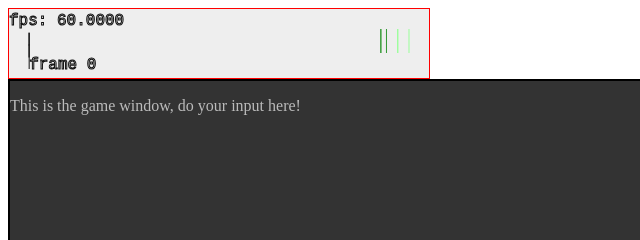
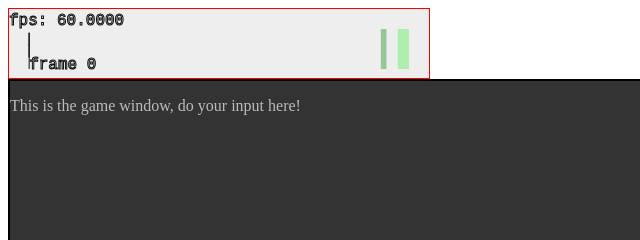
Before and after one commit to daikiba/daikiba.github.io, a plain HTML site: page index.html in a window 1280 px wide. Shown: the top 240 px of the page, 0-640 px from the left. Drawn offline with Linux system fonts and the light colour scheme.

Commit message:
Walk and block timers separated. Progress bar graphic improvements.

```diff
--- a/index.html
+++ b/index.html
@@ -50,8 +50,8 @@ let COLOR_LINE = "#111"
 let COLOR_BLOCKBAR = "#99f"
 let COLOR_OKBAR = "#9f9"
 let COLOR_NOKBAR = "#f99"
-let COLOR_TARGETLINE_BLOCK = "#393"
-let COLOR_TARGETLINE_WALK = "#9f9"
+let COLOR_TARGETLINE_BLOCK = "#33993377"
+let COLOR_TARGETLINE_WALK = "#66ee6677"
 
 let FPS = 60.0
 let BLOCK_FRAME_LOWER = 125 // Must hit animation AFTER frame 125 but before frame 127
@@ -77,11 +77,13 @@ let blockHeld = false
 let blockDownStart = 0
 let blockDownEnd = 1
 let blockTotalHeld = 0
+let blockOk = false
 let walkHeld = false
 let walkDownStart = 0
 let walkDownEnd = 1
 let walkOffsetMs = 0
 let walkTotalHeld = 0
+let walkOk = false
 
 function blockDown() {
   if (!blockHeld) {
@@ -94,6 +96,7 @@ function blockDown() {
     blockDownStart = performance.now()
     blockDownEnd = 1
     blockTotalHeld = 0
+    gameareaDebug.innerHTML = ""
   }
 }
 
@@ -102,7 +105,7 @@ function blockUp() {
     blockHeld = false
     blockDownEnd = performance.now()
     blockTotalHeld = blockDownEnd - blockDownStart;
-    console.log("Block held for " + parseFloat(blockTotalHeld).toFixed(2) + " ms (" + parseFloat(blockTotalHeld / FRAME_MS).toFixed(2) + " frames)")
+    //console.log("Block held for " + parseFloat(blockTotalHeld).toFixed(2) + " ms (" + parseFloat(blockTotalHeld / FRAME_MS).toFixed(2) + " frames)")
   }
 }
 
@@ -126,7 +129,10 @@ function walkUp() {
     walkHeld = false
     walkDownEnd = performance.now()
     walkTotalHeld = walkDownEnd - walkDownStart;
-    console.log("Walk held for " + parseFloat(walkTotalHeld).toFixed(2) + " ms (" + parseFloat(walkTotalHeld / FRAME_MS).toFixed(2) + " frames)")
+    //console.log("Walk held for " + parseFloat(walkTotalHeld).toFixed(2) + " ms (" + parseFloat(walkTotalHeld / FRAME_MS).toFixed(2) + " frames)")
+
+    let debugText = "Block: " + (blockOk ? "OK" : "FAIL") + "<br />Walk: " + (walkOk ? "OK" : "FAIL")
+    gameareaDebug.innerHTML = debugText
   }
 }
 
@@ -283,6 +289,9 @@ function drawZipBar(timeNow) {
   if (blockHeld) {
     blockTime = timeNow - blockDownStart
   }
+
+  blockOk = blockTime >= BLOCK_FRAME_LOWER_MS && blockTime <= BLOCK_FRAME_UPPER_MS
+
   currentTime = blockTime
   let blockLength = Math.min(blockTime * ZIP_BAR_STEP, WIDTH - BAR_MARGIN)
   // Draw block down color
@@ -300,8 +309,11 @@ function drawZipBar(timeNow) {
   if (walkDownStart > 0) {
     currentTime = walkTime + walkOffsetMs
   }
+
+  walkOk = walkTime >= WALK_FRAME_LOWER_MS && walkTime <= WALK_FRAME_UPPER_MS
+
   // Draw walk down color
-  if (walkTime > MIN_TOTAL_MS && walkTime < MAX_TOTAL_MS - walkOffsetMs) {
+  if (walkOk && blockOk) {
     // Green if good
     ctx.fillStyle = COLOR_OKBAR
   } else {
@@ -311,25 +323,13 @@ function drawZipBar(timeNow) {
   ctx.fillRect(walkOffset, BAR_HEIGHT, walkLength, BAR_HEIGHT)
   ctx.strokeRect(walkOffset, BAR_HEIGHT, walkLength, BAR_HEIGHT)
 
-  // Draw target lines
+  // Draw target areas
   ctx.save()
-  ctx.strokeStyle = COLOR_TARGETLINE_BLOCK
-  ctx.beginPath()
-  ctx.moveTo(BLOCK_FRAME_LOWER_MS*ZIP_BAR_STEP, -FONT_SIZE * 0.25)
-  ctx.lineTo(BLOCK_FRAME_LOWER_MS*ZIP_BAR_STEP, FONT_SIZE * 1.25)
-  ctx.stroke()
-  ctx.moveTo(BLOCK_FRAME_UPPER_MS*ZIP_BAR_STEP, -FONT_SIZE * 0.25)
-  ctx.lineTo(BLOCK_FRAME_UPPER_MS*ZIP_BAR_STEP, FONT_SIZE * 1.25)
-  ctx.stroke()
+  ctx.fillStyle = COLOR_TARGETLINE_BLOCK
+  ctx.fillRect(BLOCK_FRAME_LOWER_MS*ZIP_BAR_STEP, -FONT_SIZE * 0.25, (BLOCK_FRAME_UPPER_MS-BLOCK_FRAME_LOWER_MS)*ZIP_BAR_STEP, FONT_SIZE * 2.5)
 
-  ctx.strokeStyle = COLOR_TARGETLINE_WALK
-  ctx.beginPath()
-  ctx.moveTo(MIN_TOTAL_MS*ZIP_BAR_STEP, -FONT_SIZE * 0.25)
-  ctx.lineTo(MIN_TOTAL_MS*ZIP_BAR_STEP, FONT_SIZE * 1.25)
-  ctx.stroke()
-  ctx.moveTo(MAX_TOTAL_MS*ZIP_BAR_STEP, -FONT_SIZE * 0.25)
-  ctx.lineTo(MAX_TOTAL_MS*ZIP_BAR_STEP, FONT_SIZE * 1.25)
-  ctx.stroke()
+  ctx.fillStyle = COLOR_TARGETLINE_WALK
+  ctx.fillRect(MIN_TOTAL_MS*ZIP_BAR_STEP, -FONT_SIZE * 0.25, (MAX_TOTAL_MS-MIN_TOTAL_MS)*ZIP_BAR_STEP, FONT_SIZE * 2.5)
   ctx.restore()
 
   // Draw frame line
@@ -350,7 +350,10 @@ function drawZipBar(timeNow) {
 <div id="zipgrapharea">
 <canvas id="zipgraph">Failing to display. No canvas support :(</canvas>
 </div>
-<div id="gamearea"><p>This is the game window, do your input here!</p></div>
+<div id="gamearea">
+<p>This is the game window, do your input here!</p>
+<p id="gameareaDebug"></p>
+</div>
 <div id="settings">
 <p><b>Settings</b></p>
 <p>
```
